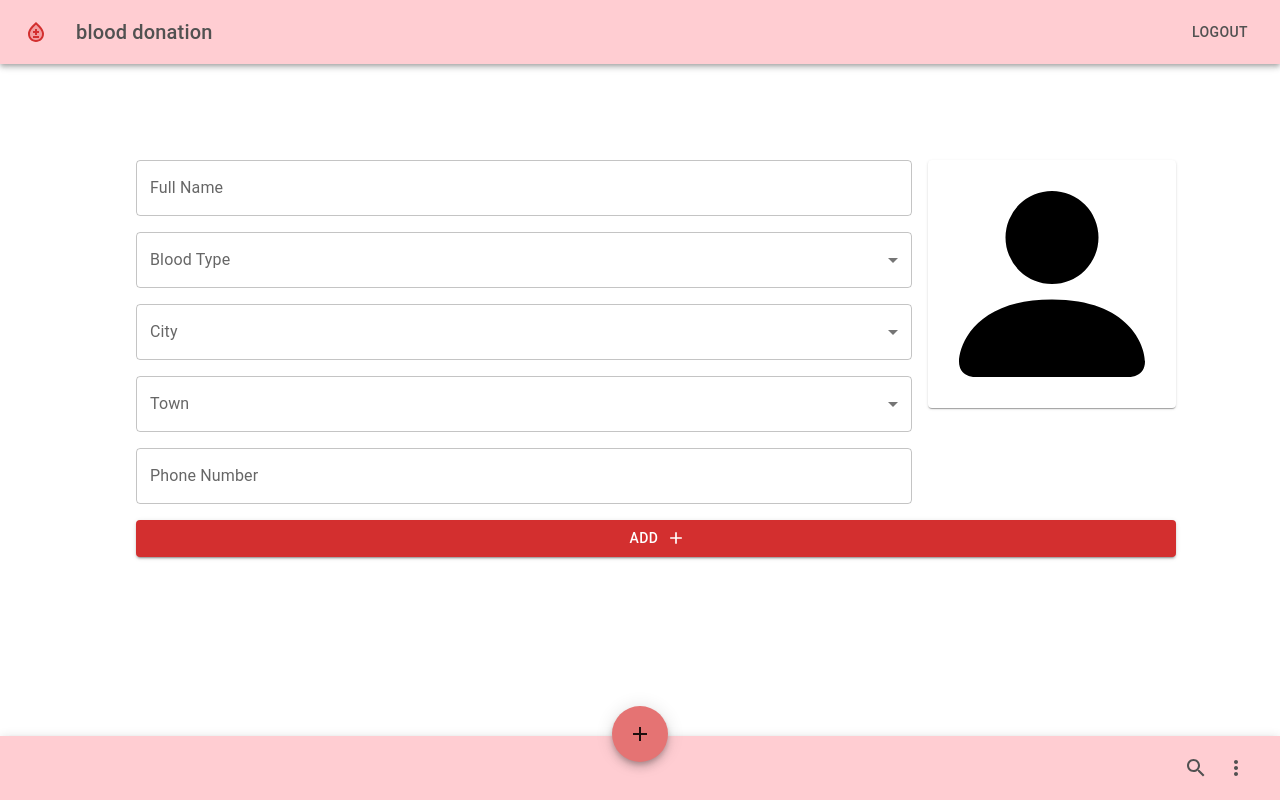
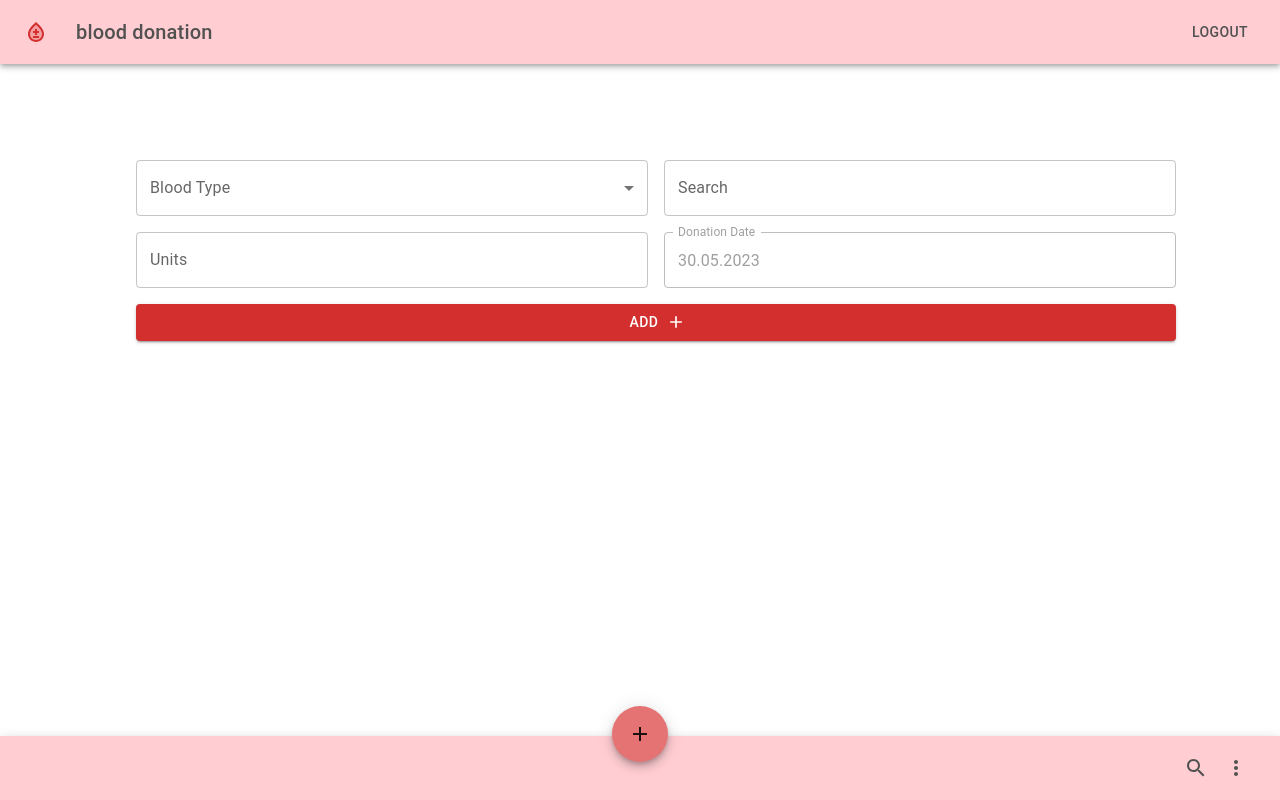
Before and after one commit to cemreb6/blood_donor_cli, a Next.js app: page /AddBlood in a window 1280 px wide. Built offline with nearby package versions, Linux system fonts and the light colour scheme.

Commit message:
add blood imp

```diff
--- /dev/null
+++ b/src/components/SearchArea.js
@@ -0,0 +1,29 @@
+import React, { useState } from 'react';
+import { Autocomplete, TextField } from '@mui/material';
+import { CustomOutlinedTextField } from '@/styles/appstyles';
+
+export function SearchArea() {
+    const [searchQuery, setSearchQuery] = useState('');
+    const [matchedNames, setMatchedNames] = useState([]);
+
+    const handleSearchChange = (event, value) => {
+        setSearchQuery(value);
+        //api call
+        setMatchedNames(["Cemre Bitgen","Emine Bitgen"])
+    };
+
+    return (
+        <Autocomplete
+            freeSolo
+            options={matchedNames}
+            renderInput={(params) => (
+                <CustomOutlinedTextField
+                    {...params}
+                    label="Search"
+                    value={searchQuery}
+                    onChange={handleSearchChange}
+                />
+            )}
+        />
+    );
+};
--- a/src/pages/AddBlood.js
+++ b/src/pages/AddBlood.js
@@ -1,69 +1,72 @@
-import { useEffect, useRef, useState } from "react";
-
-import Grid from '@mui/material/Grid';
-import Stack from '@mui/material/Stack';
-import Button from "@mui/material/Button";
-
 import CustomFormSelect from "@/components/CustomFormSelect";
 import Layout from "@/components/Layout";
+import { SearchArea } from "@/components/SearchArea";
 import { CustomOutlinedTextField } from "@/styles/appstyles";
 import { BloodTypes } from "@/utils/Constants";
-import ImageUploader from "@/components/ImageUploader";
+import { Button, Grid, Stack } from "@mui/material";
+import { useRef } from "react";
+import moment from "moment";
 import AddIcon from '@mui/icons-material/Add';
-import { GetCities, GetTowns } from "./api/ApiManager";
+
 
 export default function AddBlood() {
-    const [cityList, setCityList] = useState("");
-    const [townList, setTownList] = useState("");
+    const bloodRef=useRef("");
+    const unitsRef=useRef("");
 
-    const nameRef = useRef("");
-    const phoneNumberRef = useRef("");
-    const townRef = useRef("");
-    const cityRef = useRef("");
-    const bloodRef = useRef("");
+    const handleClick=()=>{
+        //api call
+    }
 
-    useEffect(
-        ()=>{
-            setCityList(GetCities());
-            setTownList(GetTowns());
-        },[]
-    )
     return (
         <Layout children={
             <Grid container spacing={2}>
-                <Grid item xs={9}>
-                    <Stack spacing={2}>
+                <Grid item xs={6}>
+                    <Stack>
+                    <CustomFormSelect label="Blood Type" list={Object.keys(BloodTypes)} obj={BloodTypes} onSelect={(v) => bloodRef.current = v} />
+                    </Stack>
+                </Grid>
+                <Grid item xs={6}>
+                    <SearchArea />
+                </Grid>
+                <Grid item xs={6}>
+                    <Stack>
                         <CustomOutlinedTextField
-                            label="Full Name"
+                            label="Units"
                             variant="outlined"
-                            type="text"
-                            onChange={(e) => { nameRef.current = e.target.value }}
-                        />
-                        <CustomFormSelect label="Blood Type" list={Object.keys(BloodTypes)} obj={BloodTypes} onSelect={(v) => bloodRef.current = v} />
-                        <CustomFormSelect label="City" list={cityList} onSelect={(v) => cityRef.current = v} />
-                        <CustomFormSelect label="Town" list={townList} onSelect={(v) => townRef.current = v} />
-                        <CustomOutlinedTextField
-                            label="Phone Number"
-                            variant="outlined"
-                            type="text"
-                            onChange={(e) => { phoneNumberRef.current = e.target.value }}
+                            type="number"
+                            inputProps={{
+                                min: 0
+                            }}
+                            onChange={(e) => { unitsRef.current = e.target.value }}
                         />
                     </Stack>
                 </Grid>
-                <Grid item xs={3}>
-                    <ImageUploader />
+                <Grid item xs={6}>
+                    <Stack>
+                        <CustomOutlinedTextField
+                            label="Donation Date"
+                            variant="outlined"
+                            type="text"
+                            inputProps={{
+                                min: 0
+                            }}
+                            disabled
+                            value={moment().format("DD.MM.YYYY")}
+                        />
+                    </Stack>
                 </Grid>
                 <Grid item xs={12}>
                         <Button
                             variant="contained"
                             endIcon={<AddIcon />}
                             color="error"
-            sx={{ width: '100%' }} // Set width to 100%
+                            sx={{ width: '100%' }}
+                            onClick={handleClick()}
                         >
                             Add
                         </Button>
                     </Grid>
             </Grid>
         } />
-    );
+    )
 }
```
Lines whose indentation alone changed are shown as unchanged.
